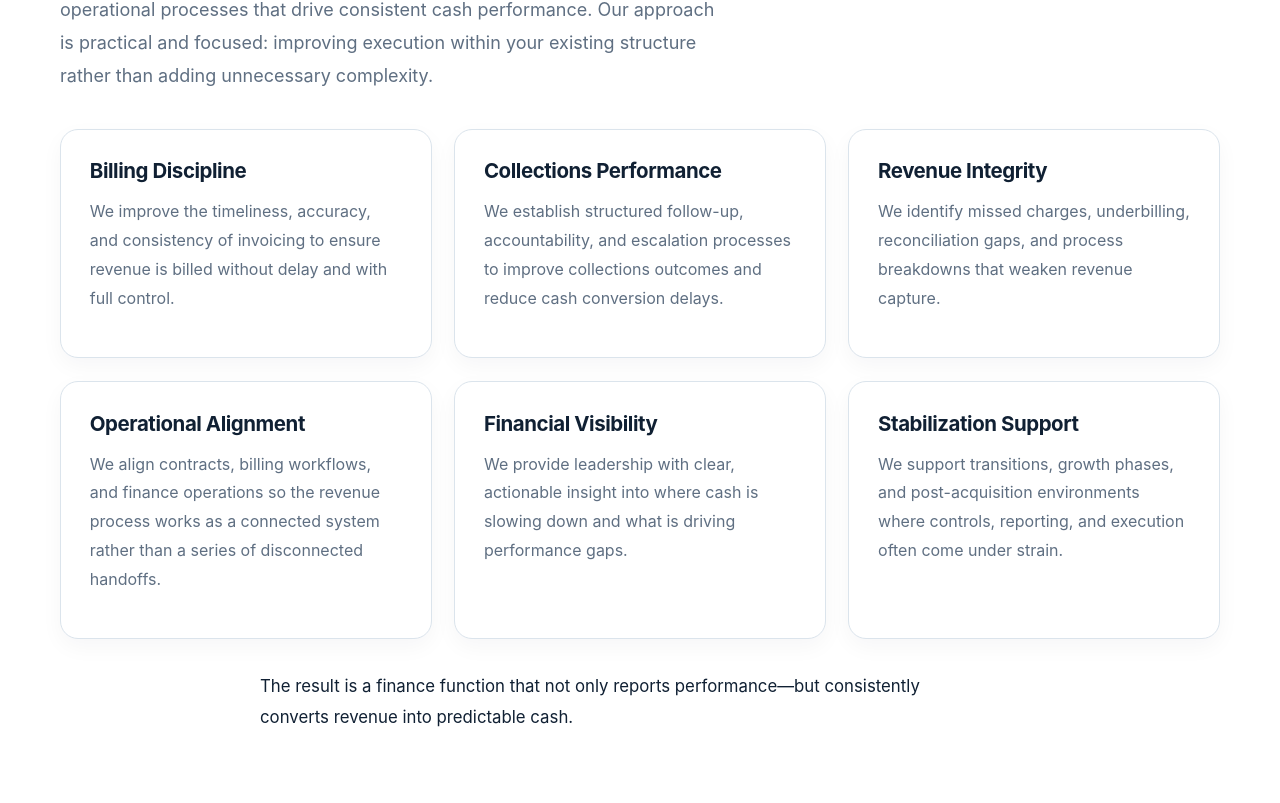
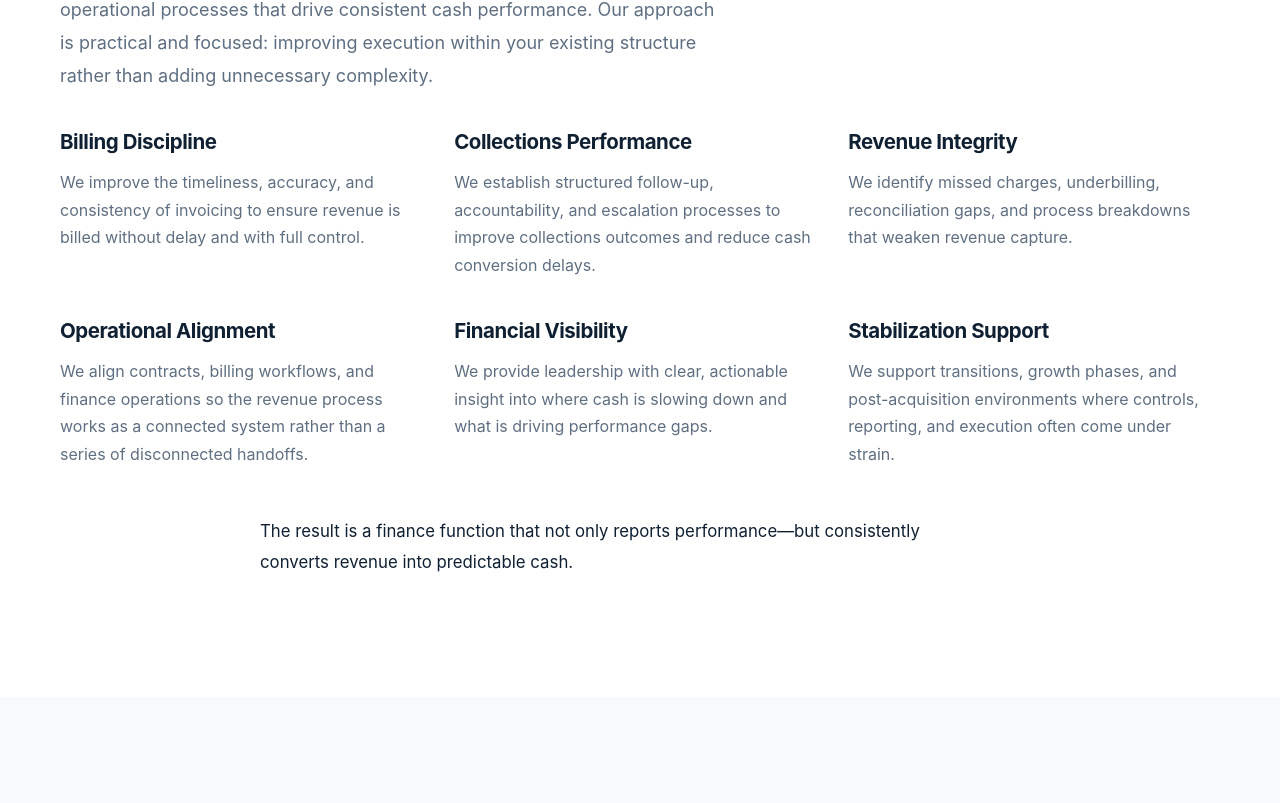
Before and after one commit to pjechete/prosperity-heritage-Advisory-Services, a Next.js app: page / in a window 1280 px wide. Shown: the part 2297-3100 px from the top of the page. Built offline with nearby package versions, Linux system fonts and the light colour scheme.

Commit message:
Update globals.css

```diff
--- a/src/app/globals.css
+++ b/src/app/globals.css
@@ -562,86 +562,19 @@ li {
 
 /* --- updated selective engagements layout --- */
 .strategic-links {
+  display: grid;
   grid-template-columns: repeat(2, minmax(0, 1fr));
   gap: 1.5rem;
   margin-top: 2.25rem;
   align-items: stretch;
 }
 
-.info-card,
-.card,
-.card-highlight,
-.card-gray,
-.step-card,
-.service-item,
-.cta-box,
-.form-wrap {
-  background: #ffffff;
-  border: 1px solid var(--border);
-  border-radius: var(--radius-md);
-  padding: 1.8rem;
-  box-shadow: var(--shadow-sm);
-}
-
-.info-card,
-.step-card,
-.service-item,
-.card,
-.card-highlight,
-.card-gray {
-  transition:
-    transform 0.18s ease,
-    box-shadow 0.18s ease,
-    border-color 0.18s ease;
-}
-
-.info-card:hover,
-.step-card:hover,
-.service-item:hover,
-.card:hover,
-.card-highlight:hover,
-.card-gray:hover {
-  transform: translateY(-2px);
-  box-shadow: var(--shadow-md);
-  border-color: rgba(18, 124, 132, 0.18);
-}
-
-.card-highlight {
-  background: linear-gradient(180deg, #ffffff 0%, var(--primary-soft) 100%);
-  border-color: #b9e1e4;
-}
-
-.card-gray {
-  background: #fbfcfd;
-}
-
-.info-card h3,
-.card h3,
-.card-highlight h3,
-.card-gray h3,
-.step-card h3,
-.service-item h3 {
-  margin-bottom: 0.8rem;
-}
-
-.info-card p,
-.card p,
-.card-highlight p,
-.card-gray p,
-.step-card p,
-.service-item p,
-.cta-box p {
-  color: var(--muted);
-  line-height: 1.8;
-  max-width: 34ch;
-}
-
-/* selective engagements card refinement */
+/* base card behavior */
 .strategic-links .info-card {
   display: flex;
   flex-direction: column;
   justify-content: space-between;
-  padding: 1.75rem;
+  padding: 2rem 1.75rem;
   border-radius: 22px;
   background: #ffffff;
   border: 1px solid var(--border);
@@ -654,23 +587,39 @@ li {
   flex-direction: column;
 }
 
+/* headings */
 .strategic-links .info-card h3 {
-  font-size: 1.35rem;
-  margin-bottom: 0.8rem;
-  max-width: 16ch;
+  font-size: 1.28rem;
+  line-height: 1.28;
+  letter-spacing: -0.022em;
+  margin-bottom: 1rem;
+  max-width: none;
+  color: var(--navy);
 }
 
+.strategic-links .info-card h4 {
+  margin: 0 0 0.7rem;
+  font-size: 1.05rem;
+  line-height: 1.35;
+  letter-spacing: -0.01em;
+  color: var(--navy);
+}
+
+/* paragraphs */
 .strategic-links .info-card p {
-  font-size: 1.05rem;
-  line-height: 1.75;
-  max-width: 36ch;
+  font-size: 1.08rem;
+  line-height: 1.82;
+  color: var(--muted);
+  max-width: 42ch;
+  margin-bottom: 0;
   text-wrap: pretty;
 }
 
 .strategic-links .info-card p + p {
-  margin-top: 0.5rem;
+  margin-top: 1rem;
 }
 
+/* optional subtle emphasis on first card */
 .strategic-links .info-card:first-child {
   background: linear-gradient(
     180deg,
@@ -679,29 +628,20 @@ li {
   );
 }
 
+/* subsection divider */
 .card-subsection {
-  margin-top: 1.25rem;
-  padding-top: 1.1rem;
+  margin-top: 1.4rem;
+  padding-top: 1.15rem;
   border-top: 1px solid var(--border);
 }
 
-.card-subsection h4 {
-  margin: 0 0 0.65rem;
-  font-size: 1rem;
-  line-height: 1.35;
-  letter-spacing: -0.01em;
-  color: var(--navy);
-}
-
-.card-subsection p {
-  margin-bottom: 0;
-}
-
+/* footer with buttons */
 .card-footer {
-  margin-top: 1.5rem;
+  margin-top: 1.6rem;
   display: flex;
-  gap: 0.75rem;
+  gap: 0.85rem;
   flex-wrap: wrap;
+  align-items: center;
 }
 
 /* =========================
```
